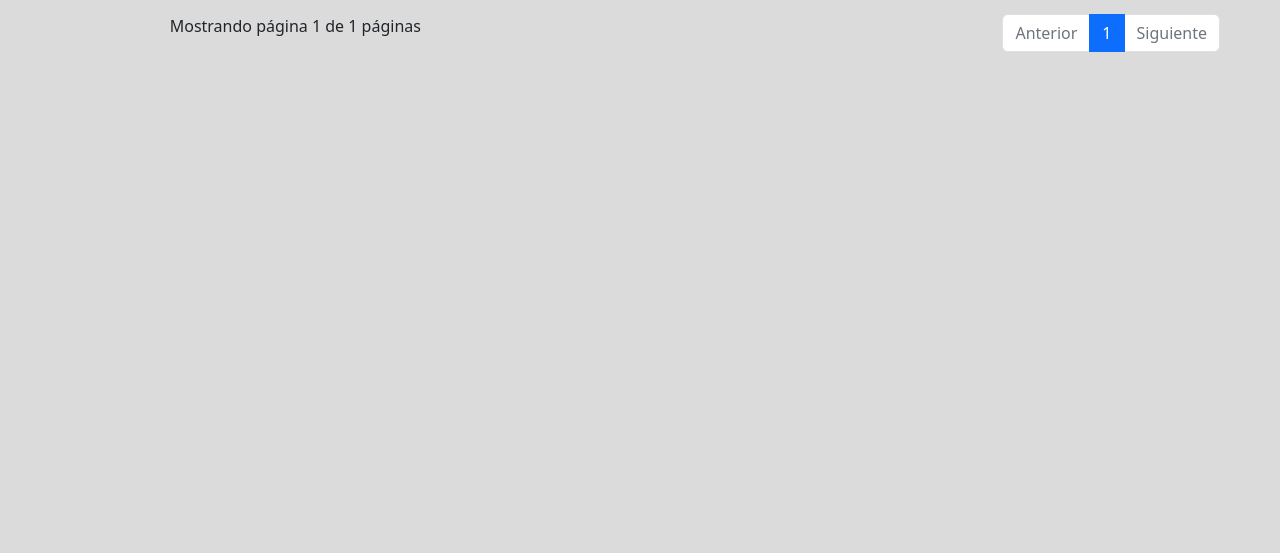
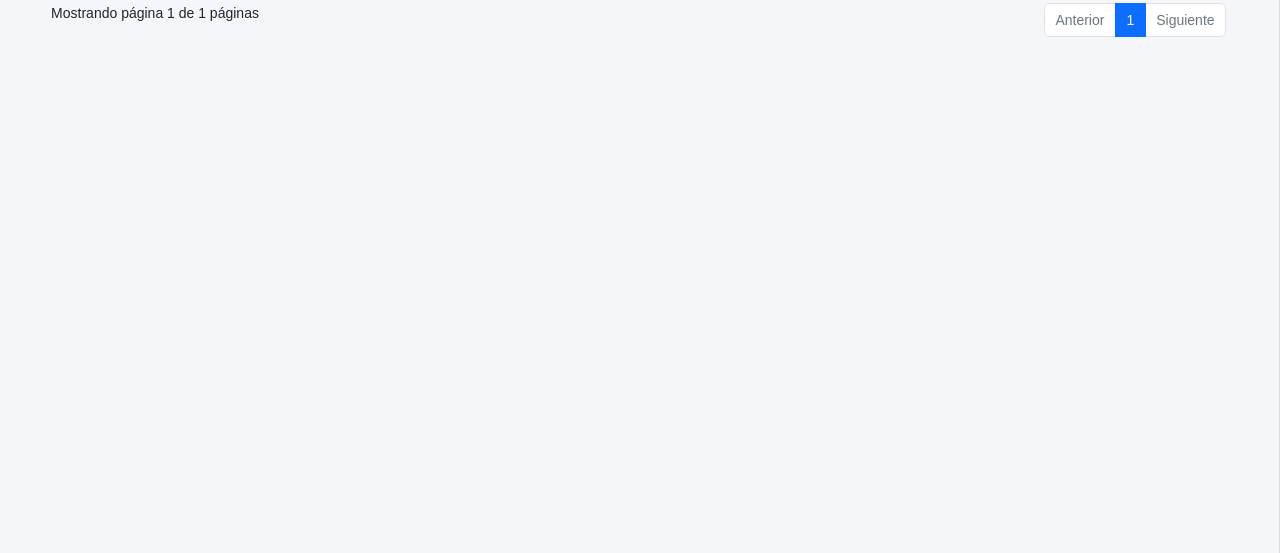
Before and after one commit to edisonjt/ProyectoATW_Biblioteca, a plain HTML site: page librosAdmin.html in a window 1280 px wide. Shown: the part 297-850 px from the top of the page. Before the commit the page ends 800 px from the top, so only its background shows below. Drawn offline with nearby package versions, Linux system fonts and the light colour scheme; no server answers; a web font is replaced by a local one.

Commit message:
Se acorrige html , la ruta del css

```diff
--- a/librosAdmin.html
+++ b/librosAdmin.html
@@ -10,7 +10,7 @@
   <title>Menu</title>
   <link href="https://cdn.jsdelivr.net/npm/bootstrap@5.2.0-beta1/dist/css/bootstrap.min.css" rel="stylesheet"
     integrity="sha384-0evHe/X+R7YkIZDRvuzKMRqM+OrBnVFBL6DOitfPri4tjfHxaWutUpFmBp4vmVor" crossorigin="anonymous">
-  <link href="css/style.css" rel="stylesheet">
+  <link href="css/libros_admin.css" rel="stylesheet">
   <link href="https://fonts.googleapis.com/css?family=Muli:400,700&display=swap" rel="stylesheet">
   <link href="https://unpkg.com/ionicons@4.5.10-1/dist/css/ionicons.min.css" rel="stylesheet">
   <script nomodule src="https://cdn.jsdelivr.net/npm/@ionic/core/dist/ionic/ionic.js"></script>
```
